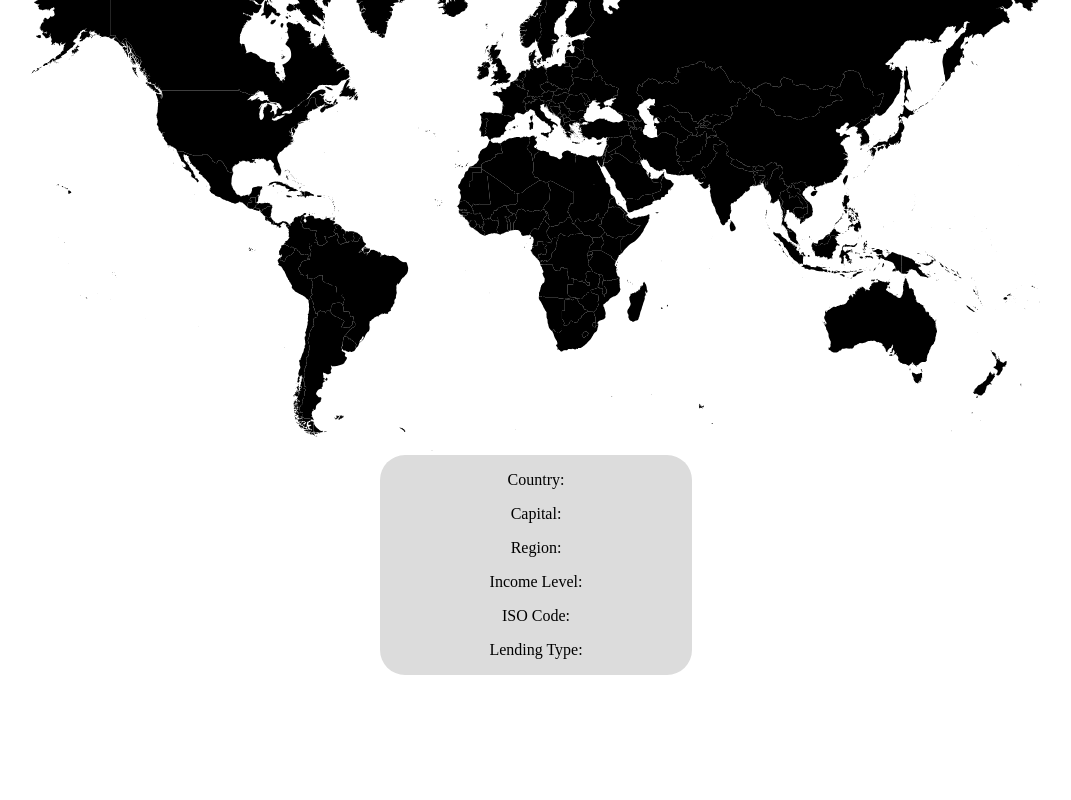
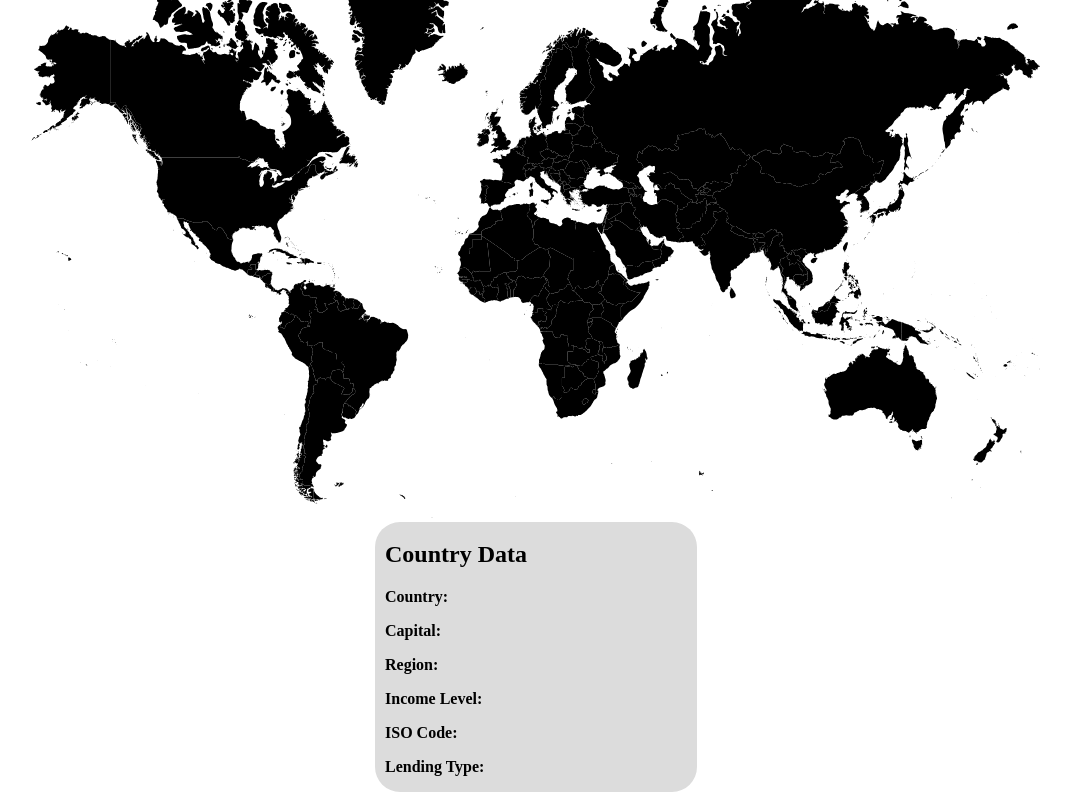
Before and after one commit to mikedropmedia/world-map-app, an Angular app: page / in a window 1280 px wide. Shown: the part 340-1140 px from the top of the page, without its empty margins (104-1175 px from the left). Before the commit the page ends 1023 px from the top, so only its background shows below. Built offline with nearby package versions, Linux system fonts and the light colour scheme.

Commit message:
Style and layout updates.

```diff
--- a/src/app/world-map/world-map.component.css
+++ b/src/app/world-map/world-map.component.css
@@ -15,7 +15,8 @@ svg {
 }
 
 .country-data {
-  text-align: center;
+  text-align: left;
+  padding-left: 10px;
   background-color: gainsboro;
   border-radius: 25px;
   width: 25%;
--- a/src/app/world-map/world-map.component.html
+++ b/src/app/world-map/world-map.component.html
@@ -1,5 +1,5 @@
-<!DOCTYPE html>
 <html lang="en">
+  <!DOCTYPE html>
   <head>
     <meta charset="UTF-8" />
     <meta name="viewport" content="width=device-width, initial-scale=1.0" />
@@ -8,6 +8,7 @@
   <body>
     <main>
       <section>
+        <h1>The World at Your Fingertips</h1>
         <svg
           xmlns:mapsvg="http://mapsvg.com"
           xmlns:dc="http://purl.org/dc/elements/1.1/"
@@ -1557,13 +1558,14 @@
         </svg>
       </section>
       <section class="country-data">
+        <h2>Country Data</h2>
         <div *ngIf="countryData">
-          <p>Country: {{ countryData.countryName }}</p>
-          <p>Capital: {{ countryData.capitalCity }}</p>
-          <p>Region: {{ countryData.region }}</p>
-          <p>Income Level: {{ countryData.incomeLevel }}</p>
-          <p>ISO Code: {{ countryData.iso2Code }}</p>
-          <p>Lending Type: {{ countryData.lendingType }}</p>
+          <p><strong>Country:</strong> {{ countryData.countryName }}</p>
+          <p><strong>Capital:</strong> {{ countryData.capitalCity }}</p>
+          <p><strong>Region:</strong> {{ countryData.region }}</p>
+          <p><strong>Income Level:</strong> {{ countryData.incomeLevel }}</p>
+          <p><strong>ISO Code:</strong> {{ countryData.iso2Code }}</p>
+          <p><strong>Lending Type:</strong> {{ countryData.lendingType }}</p>
         </div>
       </section>
     </main>
```
